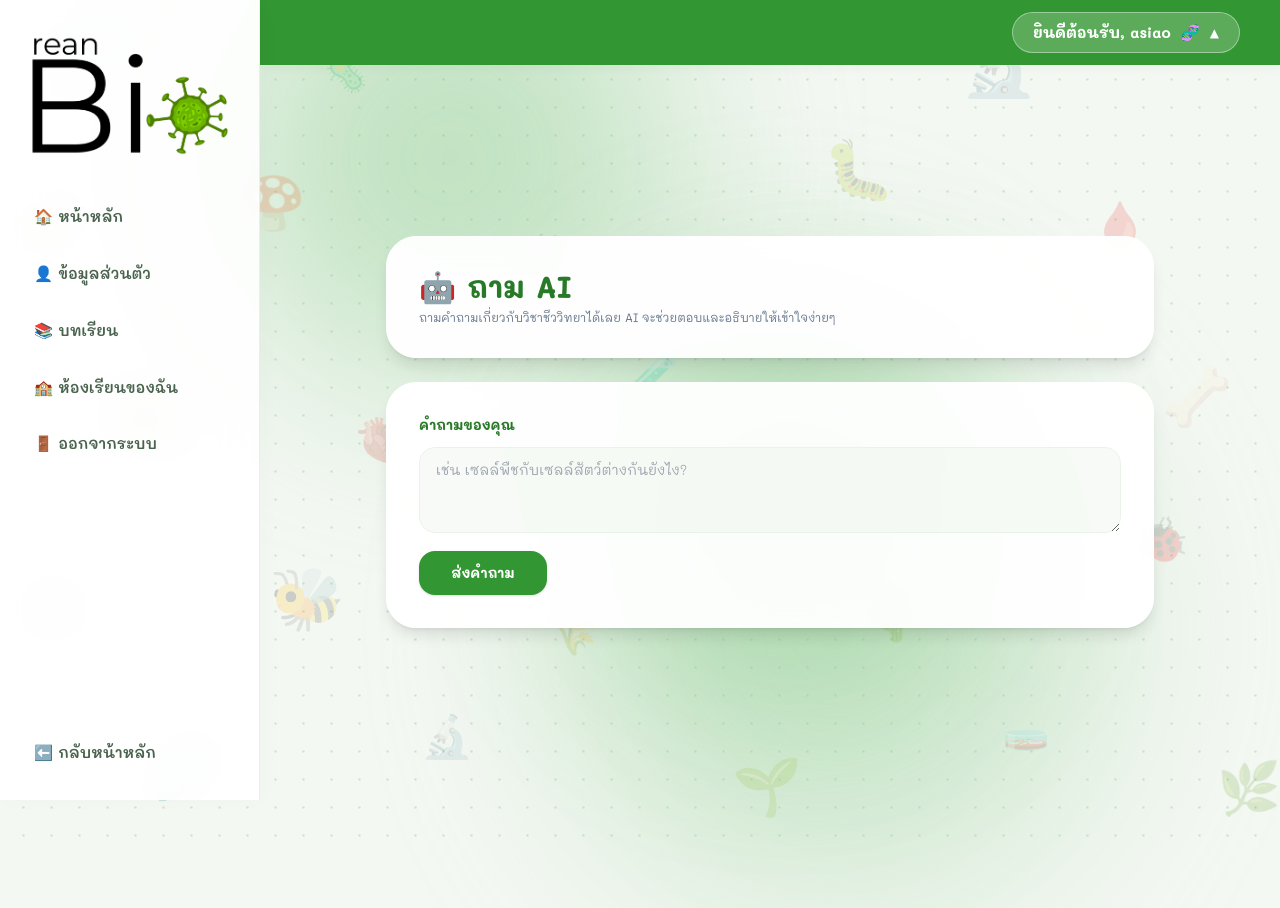
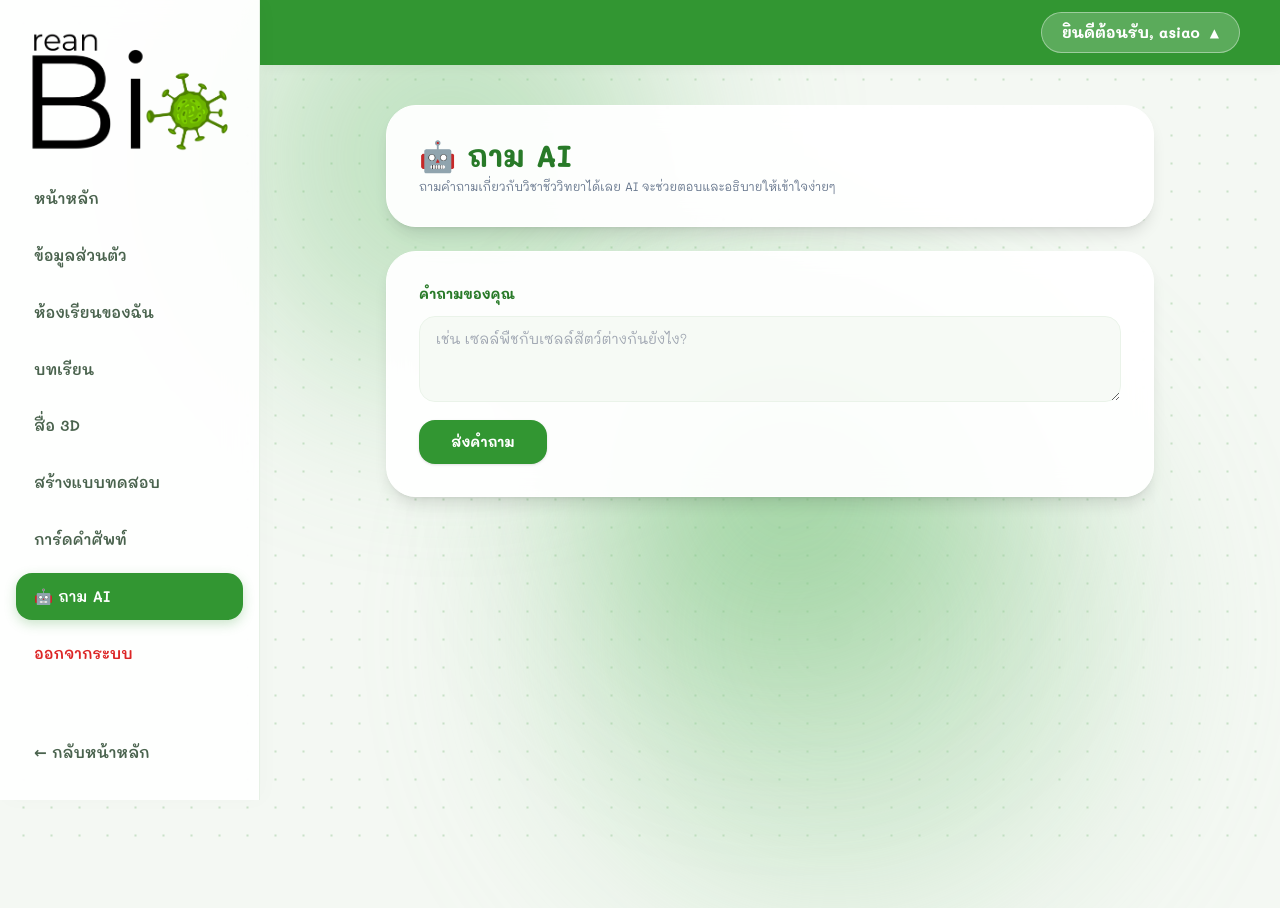
Before and after one commit to asiatiqu/reanBio, a Django app: page /ask-ai/ in a window 1280 px wide; the page is wider, and only the part inside the window is pictured. Run offline with Django 5.2, Linux system fonts and the light colour scheme; a user stored in the database is signed in; some libraries are stand-ins or nearby versions.

Commit message:
Fix base.html regression: restore nav links accidentally wiped by the last commit
The previous commit (724de5c) was built on top of a stale local copy of
base.html and unintentionally reverted the sidebar back to an old version,
losing the "การ์ดคำศัพท์", "สื่อ 3D", "สร้างแบบทดสอบ", and "ถาม AI" links
(and briefly resurrecting an old floating-emoji background that had been
deliberately removed). This restores the correct, current sidebar and keeps
only the intended PWA/manifest additions from 724de5c.

Co-Authored-By: Claude Sonnet 5 <noreply@anthropic.com>
Claude-Session: https://claude.ai/code/session_01AstHbN9Z7wT2isDoBd2V7J

```diff
--- a/reanBio/templates/base.html
+++ b/reanBio/templates/base.html
@@ -113,179 +113,7 @@
       left: 45%;
     }
 
-    /* 🦠 3. Floating Emojis (จัดวางตำแหน่ง 25 ตัวกระจายทั่วจอ) */
-    .bg-animation {
-      position: absolute;
-      inset: -50px;
-      overflow: hidden;
-      z-index: 0;
-      pointer-events: none;
-    }
-
-    .emoji {
-      position: absolute;
-      opacity: 0.18;
-      transition: transform 0.15s ease-out;
-      will-change: transform;
-      user-select: none;
-    }
-
-    /* แถวที่ 1 (ด้านบน) */
-    .emoji:nth-child(1) {
-      top: 6%;
-      left: 8%;
-      font-size: 3.5rem;
-    }
-
-    .emoji:nth-child(2) {
-      top: 12%;
-      left: 28%;
-      font-size: 2.2rem;
-    }
-
-    .emoji:nth-child(3) {
-      top: 5%;
-      left: 52%;
-      font-size: 3.0rem;
-    }
-
-    .emoji:nth-child(4) {
-      top: 10%;
-      left: 75%;
-      font-size: 3.8rem;
-    }
-
-    .emoji:nth-child(5) {
-      top: 8%;
-      left: 92%;
-      font-size: 2.5rem;
-    }
-
-    /* แถวที่ 2 (บนค่อนกลาง) */
-    .emoji:nth-child(6) {
-      top: 28%;
-      left: 5%;
-      font-size: 2.8rem;
-    }
-
-    .emoji:nth-child(7) {
-      top: 25%;
-      left: 22%;
-      font-size: 3.2rem;
-    }
-
-    .emoji:nth-child(8) {
-      top: 32%;
-      left: 42%;
-      font-size: 2.4rem;
-    }
-
-    .emoji:nth-child(9) {
-      top: 22%;
-      left: 65%;
-      font-size: 3.6rem;
-    }
-
-    .emoji:nth-child(10) {
-      top: 30%;
-      left: 85%;
-      font-size: 2.7rem;
-    }
-
-    /* แถวที่ 3 (ตรงกลาง) */
-    .emoji:nth-child(11) {
-      top: 48%;
-      left: 12%;
-      font-size: 3.4rem;
-    }
-
-    .emoji:nth-child(12) {
-      top: 52%;
-      left: 30%;
-      font-size: 2.6rem;
-    }
-
-    .emoji:nth-child(13) {
-      top: 45%;
-      left: 50%;
-      font-size: 3.0rem;
-    }
-
-    .emoji:nth-child(14) {
-      top: 55%;
-      left: 72%;
-      font-size: 2.2rem;
-    }
-
-    .emoji:nth-child(15) {
-      top: 48%;
-      left: 90%;
-      font-size: 3.5rem;
-    }
-
-    /* แถวที่ 4 (กลางค่อนล่าง) */
-    .emoji:nth-child(16) {
-      top: 70%;
-      left: 6%;
-      font-size: 2.5rem;
-    }
-
-    .emoji:nth-child(17) {
-      top: 68%;
-      left: 24%;
-      font-size: 3.8rem;
-    }
-
-    .emoji:nth-child(18) {
-      top: 75%;
-      left: 45%;
-      font-size: 2.3rem;
-    }
-
-    .emoji:nth-child(19) {
-      top: 72%;
-      left: 68%;
-      font-size: 3.2rem;
-    }
-
-    .emoji:nth-child(20) {
-      top: 65%;
-      left: 88%;
-      font-size: 2.8rem;
-    }
-
-    /* แถวที่ 5 (ด้านล่าง) */
-    .emoji:nth-child(21) {
-      top: 88%;
-      left: 15%;
-      font-size: 3.0rem;
-    }
-
-    .emoji:nth-child(22) {
-      top: 85%;
-      left: 35%;
-      font-size: 2.6rem;
-    }
-
-    .emoji:nth-child(23) {
-      top: 90%;
-      left: 58%;
-      font-size: 3.5rem;
-    }
-
-    .emoji:nth-child(24) {
-      top: 86%;
-      left: 78%;
-      font-size: 2.4rem;
-    }
-
-    .emoji:nth-child(25) {
-      top: 92%;
-      left: 94%;
-      font-size: 3.2rem;
-    }
-
-    /* 📌 Sidebar สีขาวมินิมอล */
+    /* Sidebar สีขาวมินิมอล */
     .sidebar {
       width: 260px;
       background: rgba(255, 255, 255, 0.9);
@@ -303,9 +131,9 @@
       display: flex;
       align-items: center;
       justify-content: center;
-      margin-bottom: 25px;
+      margin-bottom: 15px;
       width: 100%;
-      padding: 10px 5px;
+      padding: 6px 5px;
     }
 
     .sidebar .logo img {
@@ -354,7 +182,16 @@
       box-shadow: 0 4px 12px rgba(50, 150, 50, 0.25);
     }
 
-    /* 📌 Main Layout Structure */
+    .nav-menu a.logout-link {
+      color: #dc2626;
+    }
+
+    .nav-menu a.logout-link:hover {
+      background-color: #fee2e2;
+      color: #dc2626;
+    }
+
+    /* Main Layout Structure */
     .main-container {
       flex: 1;
       display: flex;
@@ -444,13 +281,13 @@
       flex-shrink: 0;
     }
 
-    /* 📌 Content Wrapper */
+    /* Content Wrapper */
     .content-wrapper {
       flex: 1;
       padding: 40px 60px;
       display: flex;
       flex-direction: column;
-      justify-content: center;
+      justify-content: flex-start;
       align-items: center;
       width: 100%;
     }
@@ -643,39 +509,7 @@
   <div class="glow-orb glow-orb-2"></div>
   <div class="glow-orb glow-orb-3"></div>
 
-  <div class="bg-animation">
-    <div class="emoji">🧬</div>
-    <div class="emoji">🦠</div>
-    <div class="emoji">🌿</div>
-    <div class="emoji">🔬</div>
-    <div class="emoji">🧫</div>
-
-    <div class="emoji">🌱</div>
-    <div class="emoji">🍄</div>
-    <div class="emoji">🦋</div>
-    <div class="emoji">🐛</div>
-    <div class="emoji">🩸</div>
-
-    <div class="emoji">🧠</div>
-    <div class="emoji">🫀</div>
-    <div class="emoji">🧪</div>
-    <div class="emoji">🍃</div>
-    <div class="emoji">🦴</div>
-
-    <div class="emoji">🫁</div>
-    <div class="emoji">🐝</div>
-    <div class="emoji">🌾</div>
-    <div class="emoji">🌵</div>
-    <div class="emoji">🐞</div>
-
-    <div class="emoji">🧬</div>
-    <div class="emoji">🔬</div>
-    <div class="emoji">🌱</div>
-    <div class="emoji">🧫</div>
-    <div class="emoji">🌿</div>
-  </div>
-
-  <!-- 📱 ฉากหลังสีดำเมื่อเปิดเมนูในมือถือ -->
+  <!-- ฉากหลังสีดำเมื่อเปิดเมนูในมือถือ -->
   <div id="mobile-backdrop" onclick="toggleMobileSidebar()"></div>
 
   {% if request.resolver_match.url_name != 'login' and request.resolver_match.url_name != 'signup' %}
@@ -685,29 +519,41 @@
     </a>
 
     <nav class="nav-menu">
-      <a href="{% url 'home' %}" class="{% if request.resolver_match.url_name == 'home' %}active{% endif %}">🏠 หน้าหลัก</a>
+      <a href="{% url 'home' %}" class="{% if request.resolver_match.url_name == 'home' %}active{% endif %}">หน้าหลัก</a>
 
       {% if request.user.is_authenticated %}
-        <a href="{% url 'profile' %}" class="{% if request.resolver_match.url_name == 'profile' %}active{% endif %}">👤 ข้อมูลส่วนตัว</a>
-        <a href="{% url 'lessons' %}" class="{% if request.resolver_match.url_name == 'lessons' %}active{% endif %}">📚 บทเรียน</a>
+        <a href="{% url 'profile' %}" class="{% if request.resolver_match.url_name == 'profile' %}active{% endif %}">ข้อมูลส่วนตัว</a>
 
-        <!-- 📌 แยกเมนูตามบทบาทคุณครู / นักเรียน -->
+        <!-- แยกเมนูตามบทบาทคุณครู / นักเรียน -->
         {% if request.user.is_teacher %}
-          <a href="{% url 'teacher_dashboard' %}" class="{% if request.resolver_match.url_name == 'teacher_dashboard' %}active{% endif %}">🏫 แดชบอร์ดห้องเรียน</a>
+          <a href="{% url 'teacher_dashboard' %}" class="{% if request.resolver_match.url_name == 'teacher_dashboard' %}active{% endif %}">แดชบอร์ดห้องเรียน</a>
         {% else %}
-          <a href="{% url 'my_classrooms' %}" class="{% if request.resolver_match.url_name == 'my_classrooms' %}active{% endif %}">🏫 ห้องเรียนของฉัน</a>
+          <a href="{% url 'my_classrooms' %}" class="{% if request.resolver_match.url_name == 'my_classrooms' %}active{% endif %}">ห้องเรียนของฉัน</a>
         {% endif %}
 
-        <a href="{% url 'logout' %}">🚪 ออกจากระบบ</a>
+        <a href="{% url 'lessons' %}" class="{% if request.resolver_match.url_name == 'lessons' %}active{% endif %}">บทเรียน</a>
+      {% endif %}
+
+      <a href="{% url 'lesson_3d_hub' %}" class="{% if request.resolver_match.url_name == 'lesson_3d_hub' or request.resolver_match.url_name == 'lesson_3d' %}active{% endif %}">สื่อ 3D</a>
+
+      {% if request.user.is_authenticated and not request.user.is_teacher %}
+        <a href="{% url 'quiz_generator' %}" class="{% if request.resolver_match.url_name == 'quiz_generator' %}active{% endif %}">สร้างแบบทดสอบ</a>
+      {% endif %}
+
+      <a href="{% url 'flashcards' %}" class="{% if request.resolver_match.url_name == 'flashcards' or request.resolver_match.url_name == 'flashcard_deck_detail' or request.resolver_match.url_name == 'flashcard_deck_study' %}active{% endif %}">การ์ดคำศัพท์</a>
+
+      {% if request.user.is_authenticated %}
+        <a href="{% url 'ask_ai' %}" class="{% if request.resolver_match.url_name == 'ask_ai' %}active{% endif %}">🤖 ถาม AI</a>
+        <a href="{% url 'logout' %}" class="logout-link">ออกจากระบบ</a>
       {% else %}
-        <a href="{% url 'login' %}">🔑 เข้าสู่ระบบ</a>
-        <a href="{% url 'signup' %}">📝 สมัครสมาชิก</a>
+        <a href="{% url 'login' %}">เข้าสู่ระบบ</a>
+        <a href="{% url 'signup' %}">สมัครสมาชิก</a>
       {% endif %}
     </nav>
 
     {% if request.resolver_match.url_name != 'home' %}
     <div style="margin-top: auto;">
-      <a href="{% url 'home' %}" class="btn-back-home">⬅️ กลับหน้าหลัก</a>
+      <a href="{% url 'home' %}" class="btn-back-home">← กลับหน้าหลัก</a>
     </div>
     {% endif %}
   </aside>
@@ -731,12 +577,11 @@
       <div style="position: relative;">
         <button onclick="toggleProfileDropdown()" class="user-pill-btn">
           <span>ยินดีต้อนรับ, {{ request.user.username }}</span>
-          <span>🧬</span>
           <span id="arrow-icon" style="font-size: 0.75rem; transition: 0.2s;">▲</span>
         </button>
 
         <div id="profile-dropdown" class="dropdown-card hidden">
-          <!-- 📌 กดแล้วเด้งมาหน้าโปรไฟล์นี้เสมอ -->
+          <!-- กดแล้วเด้งมาหน้าโปรไฟล์นี้เสมอ -->
           <a href="{% url 'profile' %}" class="profile-info-box">
             <div class="avatar-circle">
               {{ request.user.username|first|upper }}
@@ -795,17 +640,10 @@
         if (orb1) orb1.style.transform = `translate3d(${mouseX * -65}px, ${mouseY * -65}px, 0)`;
         if (orb2) orb2.style.transform = `translate3d(${mouseX * 85}px, ${mouseY * 85}px, 0)`;
         if (orb3) orb3.style.transform = `translate3d(${mouseX * -45}px, ${mouseY * -45}px, 0)`;
-
-        // 3. ขยับอีโมจิชีววิทยาตามทิศทางเมาส์ด้วยระดับความเร็วแยกรายตัว
-        const emojis = document.querySelectorAll('.emoji');
-        emojis.forEach((emoji, idx) => {
-          const factor = ((idx % 5) + 1) * 12;
-          emoji.style.transform = `translate3d(${mouseX * factor}px, ${mouseY * factor}px, 0)`;
-        });
       });
     }
 
-    // 📌 Toggle Profile Dropdown
+    // Toggle Profile Dropdown
     function toggleProfileDropdown() {
       const dropdown = document.getElementById('profile-dropdown');
       const arrow = document.getElementById('arrow-icon');
@@ -826,6 +664,22 @@
         if (arrow) arrow.style.transform = 'rotate(0deg)';
       }
     });
+
+    // กล่องข้อความแจ้งเตือนสั้นๆ ใช้ร่วมกันได้ทุกหน้า เช่น ปุ่มที่ยังไม่พร้อมใช้งานเต็มรูปแบบ
+    function reanBioToast(message) {
+      let toast = document.getElementById('reanbio-toast');
+      if (!toast) {
+        toast = document.createElement('div');
+        toast.id = 'reanbio-toast';
+        document.body.appendChild(toast);
+      }
+      toast.textContent = message;
+      toast.classList.add('show');
+      clearTimeout(toast._hideTimer);
+      toast._hideTimer = setTimeout(() => {
+        toast.classList.remove('show');
+      }, 2600);
+    }
   </script>
 
 </body>
```
Also changed, not shown: other parts of reanBio/templates/base.html (+40 -11 lines).
